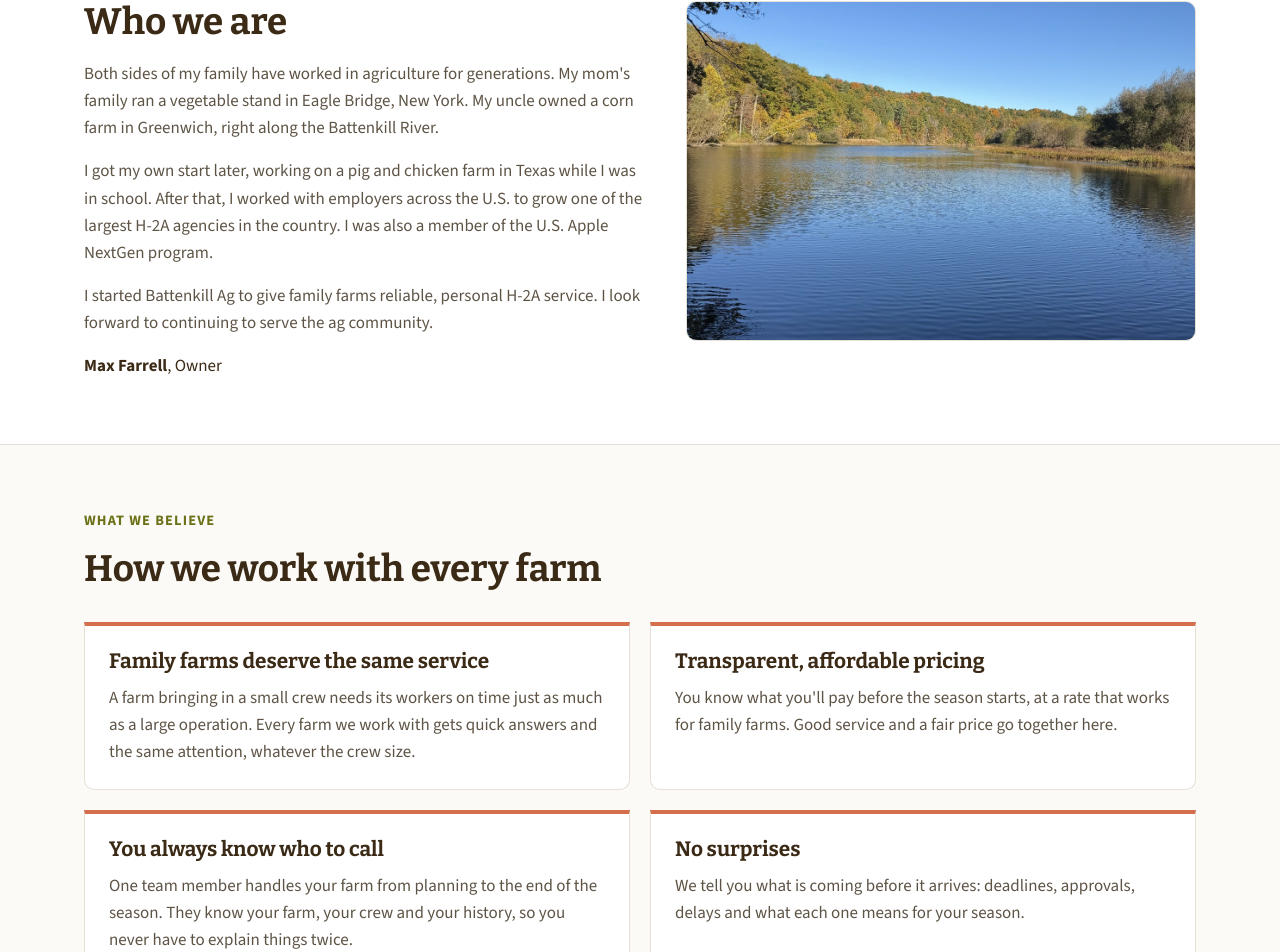
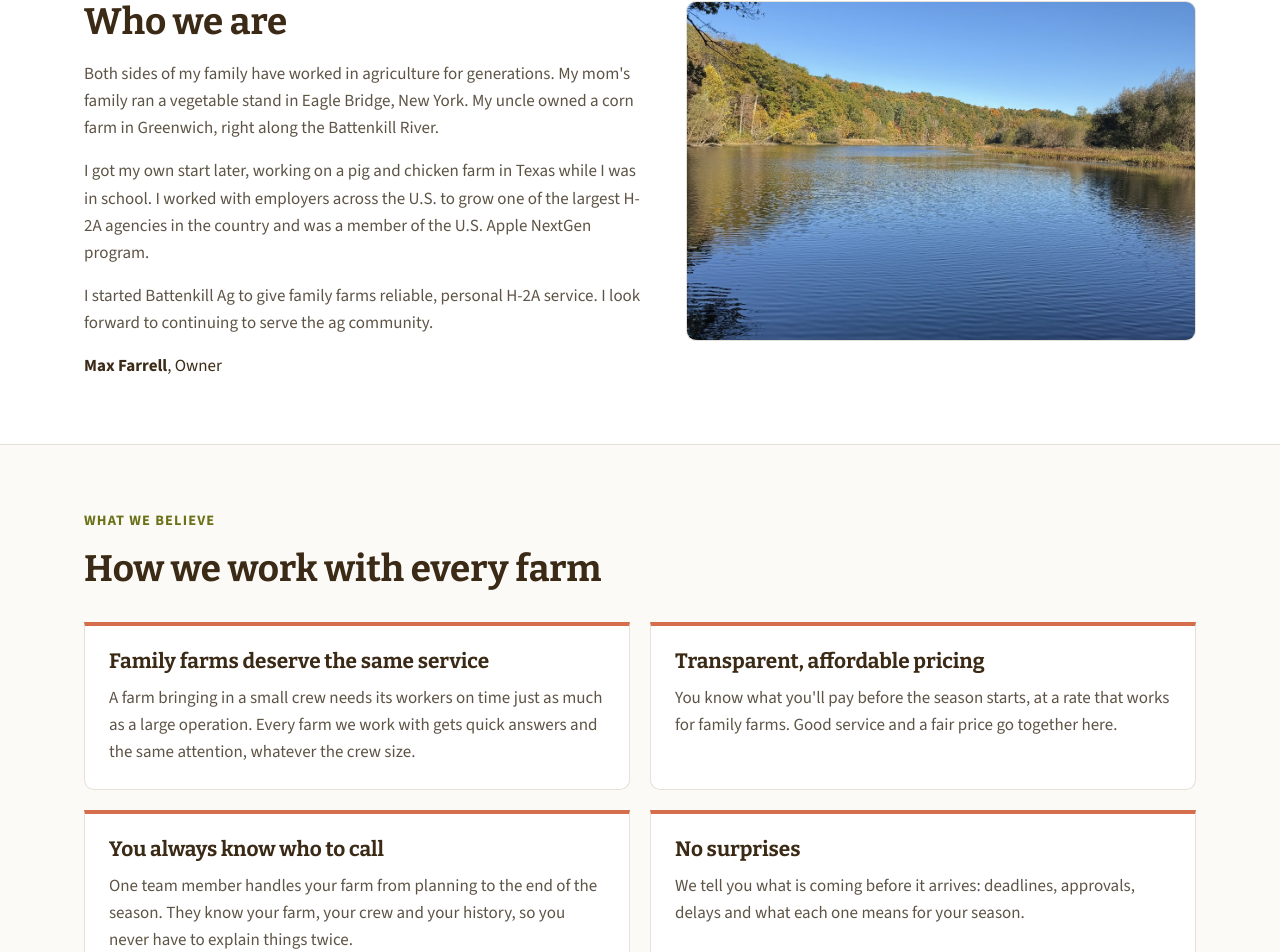
Before and after one commit to mfarh2a/battenkillag-use-me, a Next.js app: page /why-battenkill in a window 1280 px wide. Shown: the part 1068-2020 px from the top of the page. Built offline with nearby package versions, Linux system fonts and the light colour scheme; no server answers.

Commit message:
About us: tighten experience sentence
Co-Authored-By: Claude Opus 5.5 <noreply@anthropic.com>
Claude-Session: https://claude.ai/code/session_015cpjf5ajPeXVSvyknWthQ2

```diff
--- a/app/why-battenkill/page.tsx
+++ b/app/why-battenkill/page.tsx
@@ -55,9 +55,9 @@ export default function WhyBattenkill() {
               Eagle Bridge, New York. My uncle owned a corn farm in Greenwich, right along the Battenkill River.
             </p>
             <p className="muted">
-              I got my own start later, working on a pig and chicken farm in Texas while I was in school. After that, I worked
-              with employers across the U.S. to grow one of the largest H-2A agencies in the country. I was also a member of
-              the U.S. Apple NextGen program.
+              I got my own start later, working on a pig and chicken farm in Texas while I was in school. I worked with employers
+              across the U.S. to grow one of the largest H-2A agencies in the country and was a member of the U.S. Apple NextGen
+              program.
             </p>
             <p className="muted">
               I started Battenkill Ag to give family farms reliable, personal H-2A service. I look forward to continuing to
```
